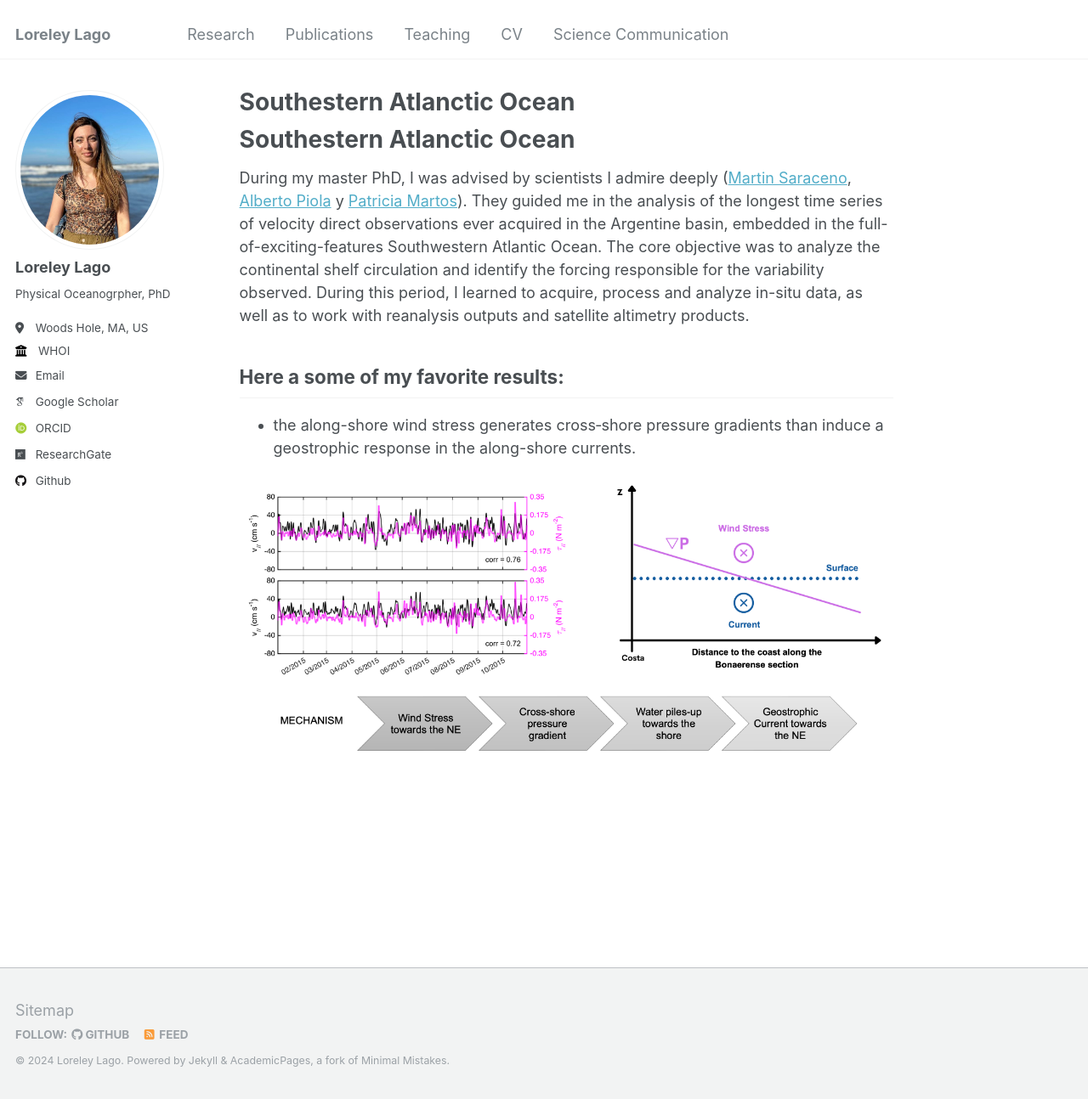
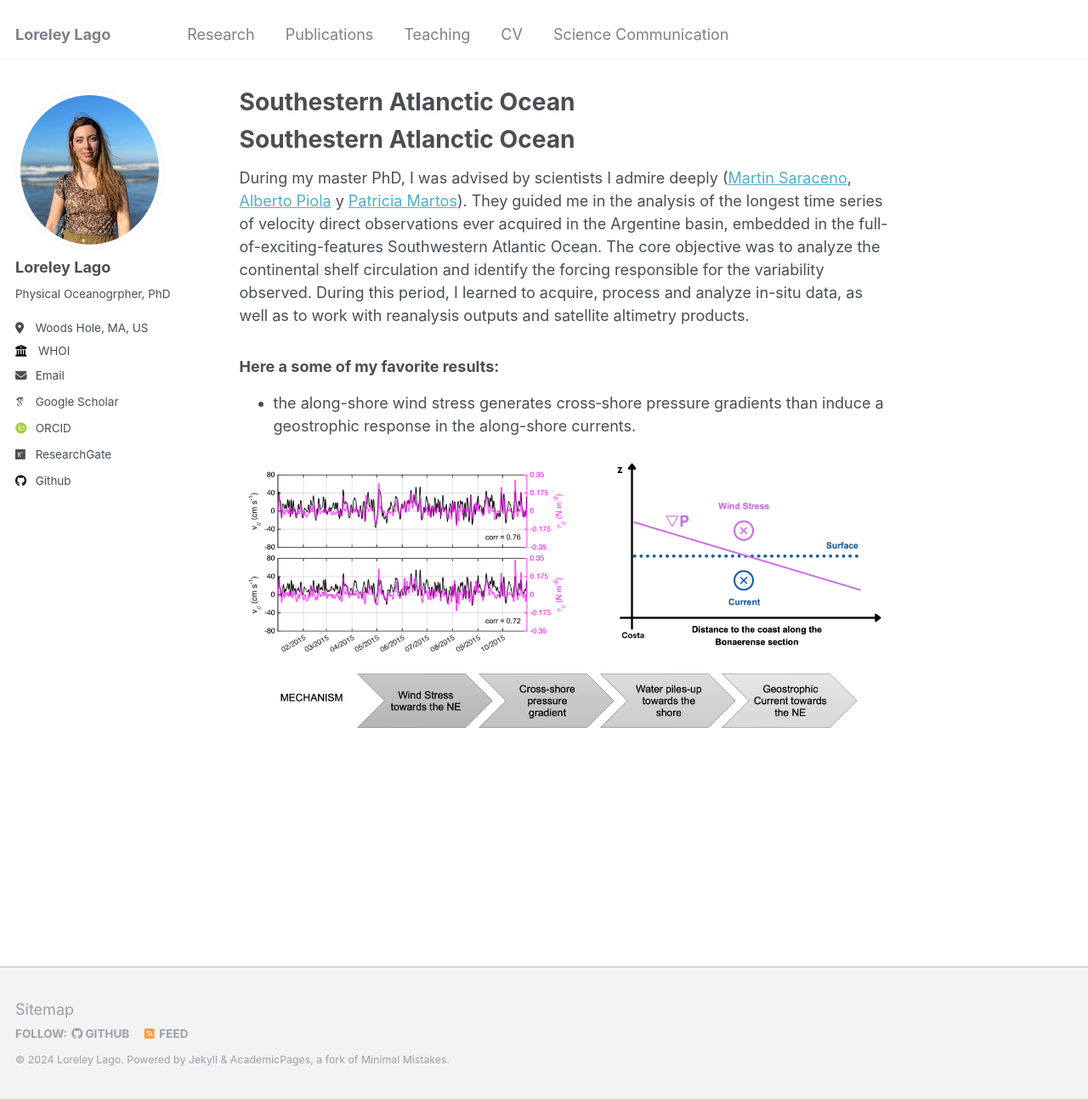
Before and after one commit to loreleylago/loreleylago.github.io, a Jekyll site: the page built from _pages/research.md, in a window 1280 px wide and 1294 px high. Shown: the whole window at 85% size. Built offline with Jekyll 4.4.1, drawn with Linux system fonts in a browser that asks for light colours; some web fonts are replaced; our own code applies the rules of GitHub Pages for plain Markdown files.

```diff
--- a/_pages/research.md
+++ b/_pages/research.md
@@ -11,7 +12,7 @@ redirect_from:
 During my master PhD, I was advised by scientists I admire deeply ([Martin Saraceno](https://www.cima.fcen.uba.ar/~saraceno/CV_saraceno/Welcome.html), [Alberto Piola](https://scholar.google.com.ar/citations?user=iWZi6o8AAAAJ&hl=en) y [Patricia Martos](https://www.researchgate.net/profile/Patricia-Martos)). They guided me in the analysis of the longest time series of velocity direct observations ever acquired in the Argentine basin, embedded in the full-of-exciting-features Southwestern Atlantic Ocean. The core objective was to analyze the continental shelf circulation and identify the forcing responsible for the variability observed.
 During this period, I learned to acquire, process and analyze in-situ data, as well as to work with reanalysis outputs and satellite altimetry products.
 
-## Here a some of my favorite results:
+### Here a some of my favorite results:
 
 * the along-shore wind stress generates cross‐shore pressure gradients than induce a geostrophic response in the along-shore currents.
 
```
Also changed, not shown: other parts of _pages/research.md (+1 -0 lines).
